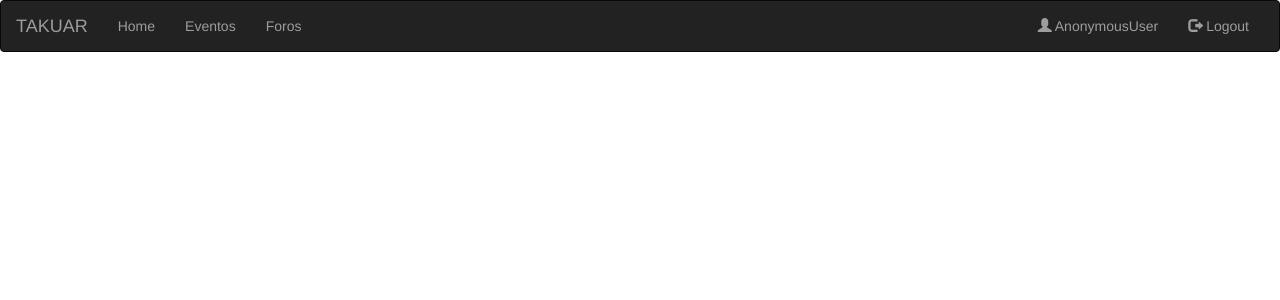
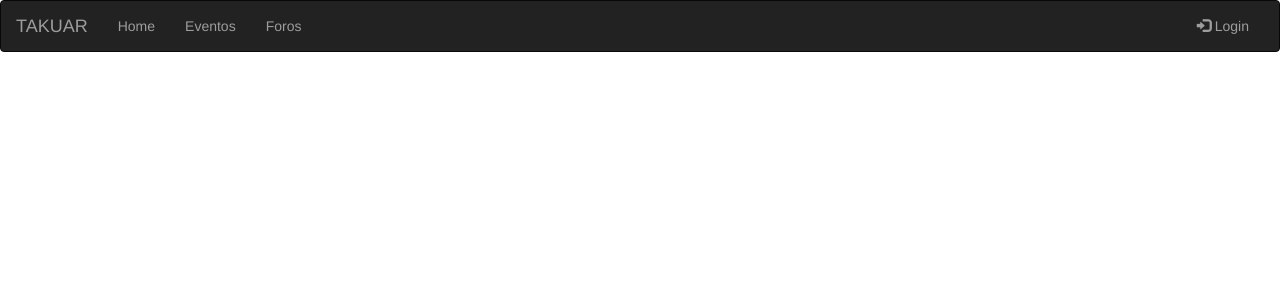
Before and after one commit to schiab8/IngW_old, a Django app: a page that uses takuar/users/templates/base.html in a window 1280 px wide. Shown: the top 300 px of the page. Run offline with Django 3.2, Linux system fonts and the light colour scheme; some libraries are stand-ins or nearby versions.

Commit message:
login/logout en nav dependiendo si el usuario esta autenticado

```diff
--- a/takuar/users/templates/base.html
+++ b/takuar/users/templates/base.html
@@ -41,8 +41,12 @@
                     <li id="forums-nav"><a href="/forum">Foros</a></li>
                 </ul>
                 <ul class="nav navbar-nav navbar-right">
-                    <li id="profile-nav"><a href="/profile"><span class="glyphicon glyphicon-user"></span> {{ user }}</a></li>
-                    <li id="logout-nav"><a href="/logout"><span class="glyphicon glyphicon-log-out"></span> Logout</a></li>
+                    {% if user.is_authenticated %}
+                        <li id="profile-nav"><a href="/profile"><span class="glyphicon glyphicon-user"></span> {{ user }}</a></li>
+                        <li id="logout-nav"><a href="/logout"><span class="glyphicon glyphicon-log-out"></span> Logout</a></li>
+                    {% else %}
+                        <li id="login-nav"><a href="/login"><span class="glyphicon glyphicon-log-in"></span> Login</a></li>
+                    {% endif %}
                 </ul>
             </div>
         </div>
```
Also changed, not shown: 1 other file.
